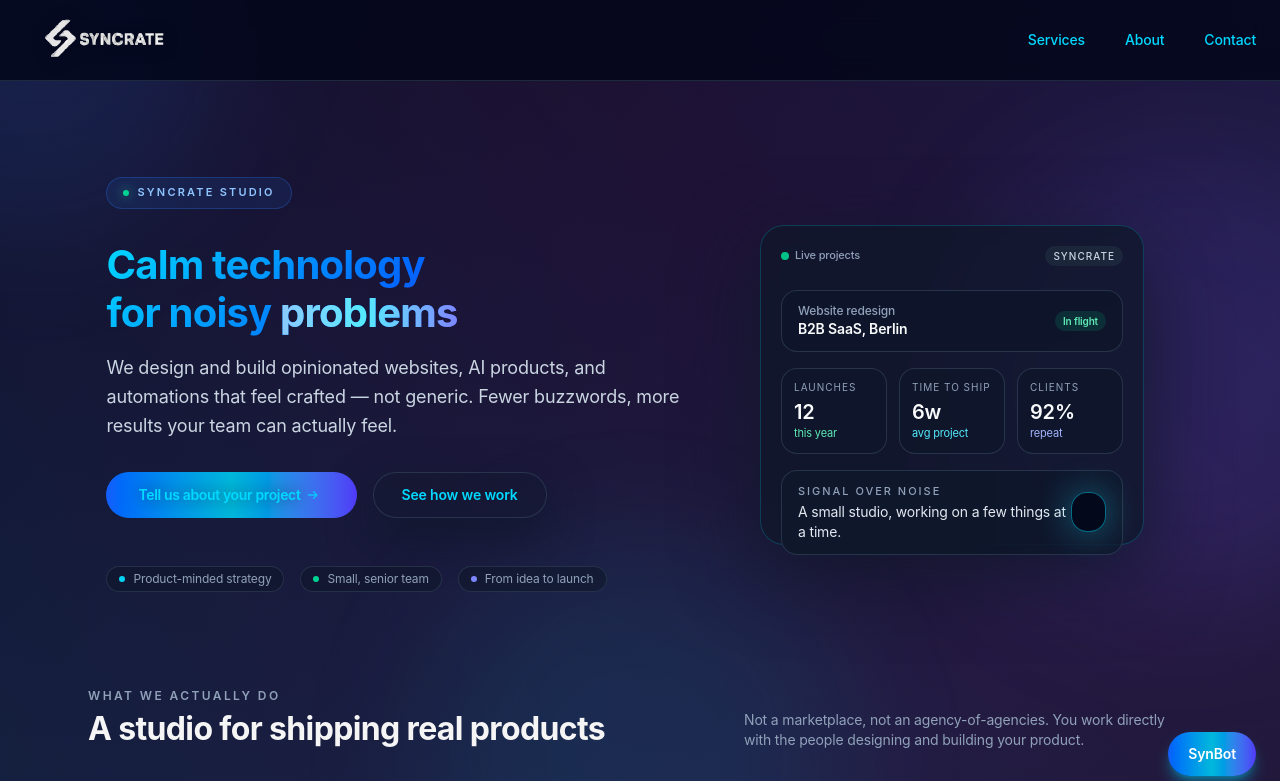
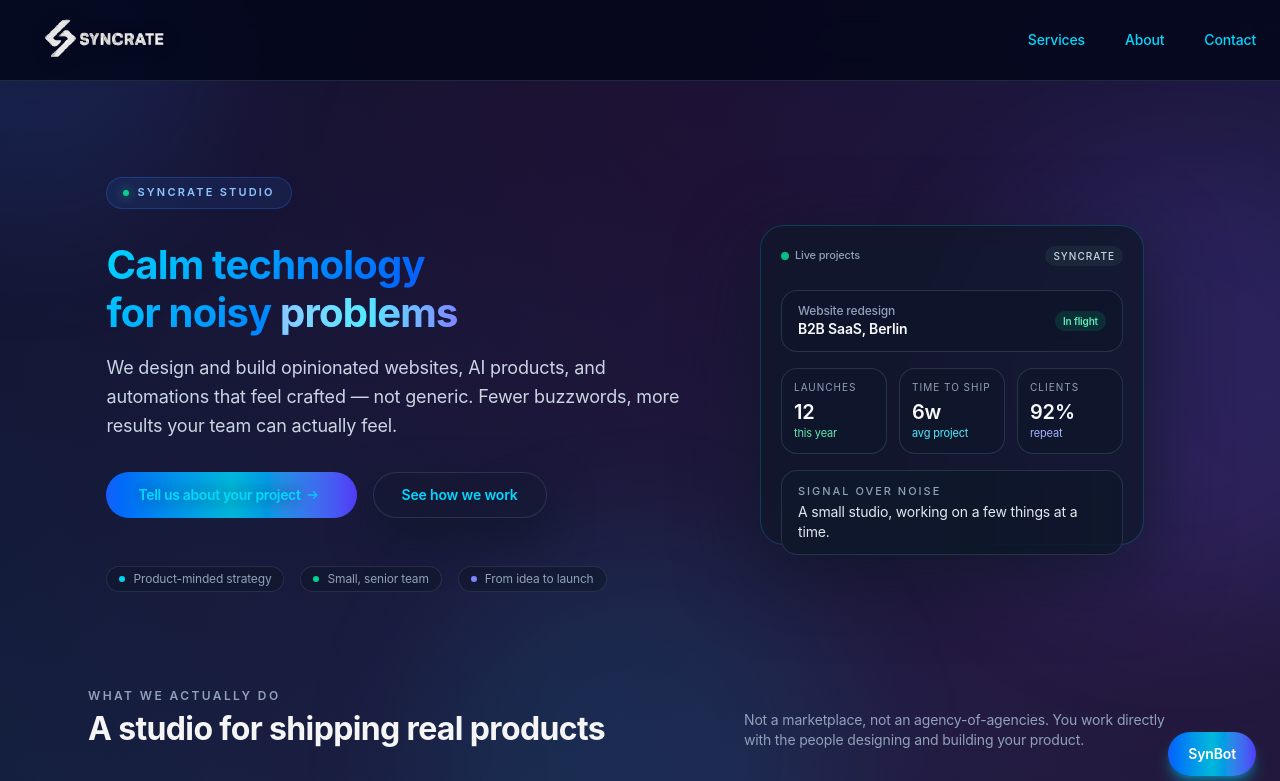
Before and after one commit to bhavikbafna02/syncrate-website, a Next.js app: page / in a window 1280 px wide. Shown: the top 781 px of the page. Built offline with nearby package versions, Linux system fonts and the light colour scheme.

Commit message:
fix(ui): Remove icon and text from signal card

```diff
--- a/app/page.tsx
+++ b/app/page.tsx
@@ -127,7 +127,6 @@ export default function Home() {
                       A small studio, working on a few things at a time.
                     </p>
                   </div>
-                  <span className="h-10 w-10 rounded-2xl border border-cyan-400/50 bg-slate-950/80 shadow-[0_0_35px_rgba(34,211,238,0.45)]" />
                 </div>
               </div>
             </div>
```
